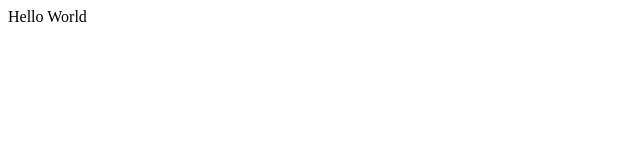
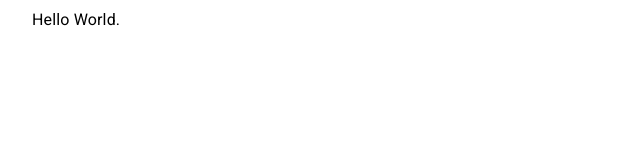
Before and after one commit to united-action-for-demand-supply/fe, a React app: page / in a window 1280 px wide. Shown: the full height of the page, 0-640 px from the left. Built offline with nearby package versions, Linux system fonts and the light colour scheme.

Commit message:
Add Container and Typography components

```diff
--- a/public/index.html
+++ b/public/index.html
@@ -3,7 +3,8 @@
   <head>
     <title>Covid-19 🦠 Goods logistics for supply-and-demand and logistics orchestrator.</title>
     <meta name="viewport" content="width=device-width, initial-scale=1.0">
-    <link href="https://fonts.googleapis.com/css?family=Lato|Open+Sans|Material+Icons" rel="stylesheet">
+    <link rel="stylesheet" href="https://fonts.googleapis.com/css?family=Roboto:300,400,500,700&display=swap" />
+    <link rel="stylesheet" href="https://fonts.googleapis.com/icon?family=Material+Icons" />
     <meta charset="utf-8">
   </head>
   <body>
--- a/src/index.js
+++ b/src/index.js
@@ -1,6 +1,13 @@
 import React from 'react';
 import ReactDOM from 'react-dom';
+import { Container, Typography } from '@material-ui/core';
 
-const App = () => <div>Hello World</div>;
+const App = () => (
+  <Container>
+    <Typography>
+      Hello World.
+    </Typography>
+  </Container>
+);
 
 ReactDOM.render(<App />, document.getElementById('root'));
```
